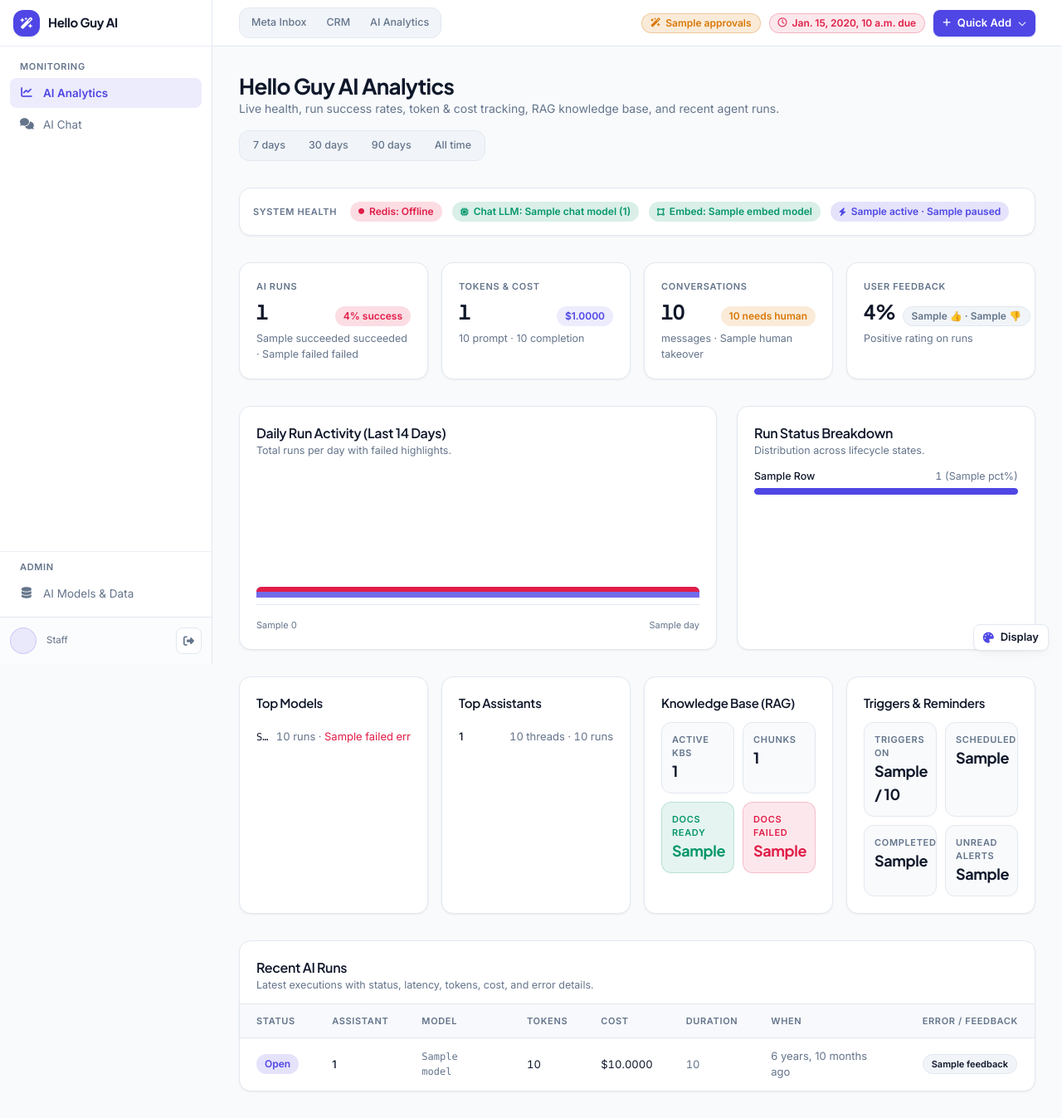
After one commit to jay19patel/Hello-Guys, a Django app: template backend/hello_guy_ai/templates/hello_guy_ai/analytics.html in a window 1280 px wide. The commit adds this page. Shown: the whole page at 83% size. Run offline with Django 5.2, Linux system fonts and the light colour scheme; the template is opened without the code that fills it: most values are stand-ins (such as "Sample title", 1, 10 or a date in 2020); parts of the project's set-up code (start-up, migrations or seed data) failed here and were passed over; some libraries are stand-ins or nearby versions.

Commit message:
feat: add AI analytics dashboard and reporting module

```diff
--- /dev/null
+++ b/backend/hello_guy_ai/templates/hello_guy_ai/analytics.html
@@ -0,0 +1,295 @@
+{% extends "base.html" %}
+{% load humanize %}
+{% block title %}AI Analytics · Hello Guy AI{% endblock %}
+
+{% block sidebar_brand %}
+<a href="{% url 'hello_guy_ai_analytics' %}" class="flex items-center gap-2.5">
+    <span class="w-8 h-8 rounded-xl bg-accent text-on-accent flex items-center justify-center shadow-soft"><i class="fa-solid fa-wand-magic-sparkles"></i></span>
+    <span class="font-display font-bold text-[15px] text-ink">Hello Guy AI</span>
+</a>
+{% endblock %}
+
+{% block nav_aria_label %}Hello Guy AI{% endblock %}
+
+{% block sidebar_nav %}
+<div class="caps px-3 pt-1 pb-1">Monitoring</div>
+<a href="{% url 'hello_guy_ai_analytics' %}" class="flex items-center gap-3 h-9 px-3 rounded-lg bg-accent/10 text-accent font-semibold">
+    <i class="fa-solid fa-chart-line w-4 text-center shrink-0"></i> AI Analytics
+</a>
+<a href="{% url 'hello_guy_ai_chat' %}" class="flex items-center gap-3 h-9 px-3 rounded-lg text-muted hover:bg-subtle hover:text-ink transition-colors">
+    <i class="fa-solid fa-comments w-4 text-center shrink-0"></i> AI Chat
+</a>
+{% endblock %}
+
+{% block sidebar_system %}
+<div class="border-t border-line/70 px-3 py-2.5 flex flex-col gap-0.5 text-[13.5px]">
+    <div class="caps px-3 pb-1">Admin</div>
+    <a href="/admin/hello_guy_ai/" class="flex items-center gap-3 h-9 px-3 rounded-lg text-muted hover:bg-subtle hover:text-ink transition-colors">
+        <i class="fa-solid fa-database w-4 text-center shrink-0"></i> AI Models &amp; Data
+    </a>
+</div>
+{% endblock %}
+
+{% block user_role_label %}{% if request.user.is_superuser %}Superuser{% else %}Staff{% endif %}{% endblock %}
+
+{% block content %}
+<header class="flex flex-wrap items-end justify-between gap-4">
+    <div>
+        <h1 class="font-display text-[26px] leading-[32px] font-bold tracking-tight">Hello Guy AI Analytics</h1>
+        <p class="text-muted">Live health, run success rates, token &amp; cost tracking, RAG knowledge base, and recent agent runs.</p>
+    </div>
+    <div class="flex items-center gap-1 bg-subtle border border-line rounded-xl p-1 text-[12.5px] font-medium">
+        <a href="?period=7d" class="px-3 py-1 rounded-lg transition-colors {% if period == '7d' %}bg-surface text-ink shadow-soft font-semibold{% else %}text-muted hover:text-ink{% endif %}">7 days</a>
+        <a href="?period=30d" class="px-3 py-1 rounded-lg transition-colors {% if period == '30d' %}bg-surface text-ink shadow-soft font-semibold{% else %}text-muted hover:text-ink{% endif %}">30 days</a>
+        <a href="?period=90d" class="px-3 py-1 rounded-lg transition-colors {% if period == '90d' %}bg-surface text-ink shadow-soft font-semibold{% else %}text-muted hover:text-ink{% endif %}">90 days</a>
+        <a href="?period=all" class="px-3 py-1 rounded-lg transition-colors {% if period == 'all' %}bg-surface text-ink shadow-soft font-semibold{% else %}text-muted hover:text-ink{% endif %}">All time</a>
+    </div>
+</header>
+
+<!-- Live System Health Strip -->
+<section class="card p-4 flex flex-wrap items-center gap-3">
+    <span class="caps mr-1">System Health</span>
+    <span class="pill {% if health.redis_ok %}bg-ok/15 text-ok{% else %}bg-bad/15 text-bad{% endif %}">
+        <i class="fa-solid fa-circle text-[7px]"></i>
+        Redis: {% if health.redis_ok %}Connected{% else %}Offline{% endif %}
+    </span>
+    <span class="pill {% if health.chat_model %}bg-ok/15 text-ok{% else %}bg-warn/15 text-warn{% endif %}">
+        <i class="fa-solid fa-microchip text-[10px]"></i>
+        Chat LLM: {% if health.chat_model %}{{ health.chat_model.name }} ({{ health.chat_model.model_id }}){% else %}Not configured{% endif %}
+    </span>
+    <span class="pill {% if health.embed_model %}bg-ok/15 text-ok{% else %}bg-subtle border border-line text-muted{% endif %}">
+        <i class="fa-solid fa-vector-square text-[10px]"></i>
+        Embed: {% if health.embed_model %}{{ health.embed_model.name }}{% else %}None{% endif %}
+    </span>
+    <span class="pill {% if health.active_runs %}bg-accent/15 text-accent{% else %}bg-subtle border border-line text-muted{% endif %}">
+        <i class="fa-solid fa-bolt text-[10px]"></i>
+        {{ health.active_runs }} active · {{ health.paused_runs }} paused
+    </span>
+</section>
+
+<!-- Top KPIs -->
+<section class="grid sm:grid-cols-2 xl:grid-cols-4 gap-4">
+    <div class="card p-5 flex flex-col gap-1.5">
+        <span class="caps">AI Runs</span>
+        <div class="flex items-baseline justify-between gap-2">
+            <span class="font-display text-2xl font-bold tabular-nums">{{ kpis.total_runs|intcomma }}</span>
+            {% if kpis.success_rate != None %}
+            <span class="pill {% if kpis.success_rate >= 90 %}bg-ok/15 text-ok{% elif kpis.success_rate >= 70 %}bg-warn/15 text-warn{% else %}bg-bad/15 text-bad{% endif %}">{{ kpis.success_rate }}% success</span>
+            {% endif %}
+        </div>
+        <p class="text-[12.5px] text-muted">{{ kpis.succeeded }} succeeded · {{ kpis.failed }} failed</p>
+    </div>
+
+    <div class="card p-5 flex flex-col gap-1.5">
+        <span class="caps">Tokens &amp; Cost</span>
+        <div class="flex items-baseline justify-between gap-2">
+            <span class="font-display text-2xl font-bold tabular-nums">{{ kpis.total_tokens|intcomma }}</span>
+            <span class="pill bg-accent/10 text-accent">${{ kpis.total_cost|floatformat:4 }}</span>
+        </div>
+        <p class="text-[12.5px] text-muted">{{ kpis.prompt_tokens|intcomma }} prompt · {{ kpis.completion_tokens|intcomma }} completion</p>
+    </div>
+
+    <div class="card p-5 flex flex-col gap-1.5">
+        <span class="caps">Conversations</span>
+        <div class="flex items-baseline justify-between gap-2">
+            <span class="font-display text-2xl font-bold tabular-nums">{{ kpis.threads|intcomma }}</span>
+            {% if kpis.needs_human %}
+            <span class="pill bg-warn/15 text-warn">{{ kpis.needs_human }} needs human</span>
+            {% endif %}
+        </div>
+        <p class="text-[12.5px] text-muted">{{ kpis.messages|intcomma }} messages · {{ kpis.human_mode }} human takeover</p>
+    </div>
+
+    <div class="card p-5 flex flex-col gap-1.5">
+        <span class="caps">User Feedback</span>
+        <div class="flex items-baseline justify-between gap-2">
+            <span class="font-display text-2xl font-bold tabular-nums">{% if kpis.fb_rate != None %}{{ kpis.fb_rate }}%{% else %}—{% endif %}</span>
+            <span class="pill bg-subtle border border-line text-muted">{{ kpis.fb_up }} 👍 · {{ kpis.fb_down }} 👎</span>
+        </div>
+        <p class="text-[12.5px] text-muted">Positive rating on runs</p>
+    </div>
+</section>
+
+<!-- Daily Trend + Run Status Breakdown -->
+<section class="grid lg:grid-cols-[minmax(0,1.6fr)_minmax(0,1fr)] gap-6">
+    <div class="card p-5 flex flex-col gap-4">
+        <div class="flex items-center justify-between">
+            <div>
+                <h2 class="font-display text-[16px] font-semibold text-ink">Daily Run Activity (Last 14 Days)</h2>
+                <p class="text-[12.5px] text-muted">Total runs per day with failed highlights.</p>
+            </div>
+        </div>
+        <div class="h-40 flex items-end gap-1.5 pt-4 border-b border-line pb-2">
+            {% for day in daily_trend %}
+            <div class="flex-1 flex flex-col items-center justify-end gap-1 h-full group" title="{{ day.label }}: {{ day.total }} runs ({{ day.failed }} failed)">
+                <span class="text-[10px] text-muted tabular-nums opacity-0 group-hover:opacity-100 transition-opacity">{{ day.total }}</span>
+                <div class="w-full rounded-t-md bg-accent/80 hover:bg-accent transition-all relative overflow-hidden" style="height: {{ day.height_pct }}%;">
+                    {% if day.failed %}
+                    <div class="absolute inset-x-0 top-0 h-1.5 bg-bad"></div>
+                    {% endif %}
+                </div>
+            </div>
+            {% endfor %}
+        </div>
+        <div class="flex items-center justify-between text-[11px] text-muted tabular-nums">
+            <span>{{ daily_trend.0.label }}</span>
+            <span>{% with last_day=daily_trend|last %}{{ last_day.label }}{% endwith %}</span>
+        </div>
+    </div>
+
+    <div class="card p-5 flex flex-col gap-3">
+        <div>
+            <h2 class="font-display text-[16px] font-semibold text-ink">Run Status Breakdown</h2>
+            <p class="text-[12.5px] text-muted">Distribution across lifecycle states.</p>
+        </div>
+        <div class="flex flex-col gap-2.5">
+            {% for row in status_rows %}
+            <div class="flex flex-col gap-1">
+                <div class="flex items-center justify-between text-[12.5px]">
+                    <span class="font-medium capitalize text-ink">{{ row.label }}</span>
+                    <span class="text-muted tabular-nums">{{ row.count }} ({{ row.pct }}%)</span>
+                </div>
+                <div class="h-2 rounded-full bg-subtle overflow-hidden">
+                    <div class="h-full rounded-full {% if row.value == 'succeeded' %}bg-ok{% elif row.value == 'failed' %}bg-bad{% elif row.value == 'paused' %}bg-warn{% else %}bg-accent{% endif %}" style="width: {{ row.pct }}%;"></div>
+                </div>
+            </div>
+            {% endfor %}
+        </div>
+    </div>
+</section>
+
+<!-- Models, Assistants, RAG & Automation -->
+<section class="grid md:grid-cols-2 xl:grid-cols-4 gap-4">
+    <div class="card p-5 flex flex-col gap-3">
+        <h2 class="font-display text-[15px] font-semibold text-ink">Top Models</h2>
+        {% if model_rows %}
+        <ul class="divide-y divide-line text-[13px]">
+            {% for m in model_rows %}
+            <li class="py-2 flex items-center justify-between gap-2">
+                <span class="font-mono text-[12px] text-ink truncate" title="{{ m.model }}">{{ m.model }}</span>
+                <span class="text-muted tabular-nums shrink-0">{{ m.runs }} runs{% if m.failed %} · <span class="text-bad">{{ m.failed }} err</span>{% endif %}</span>
+            </li>
+            {% endfor %}
+        </ul>
+        {% else %}
+        <p class="text-[12.5px] text-muted">No model runs recorded yet.</p>
+        {% endif %}
+    </div>
+
+    <div class="card p-5 flex flex-col gap-3">
+        <h2 class="font-display text-[15px] font-semibold text-ink">Top Assistants</h2>
+        {% if assistant_rows %}
+        <ul class="divide-y divide-line text-[13px]">
+            {% for a in assistant_rows %}
+            <li class="py-2 flex items-center justify-between gap-2">
+                <span class="font-medium text-ink truncate">{{ a.assistant_id }}</span>
+                <span class="text-muted tabular-nums shrink-0">{{ a.threads }} threads · {{ a.runs }} runs</span>
+            </li>
+            {% endfor %}
+        </ul>
+        {% else %}
+        <p class="text-[12.5px] text-muted">No assistant threads yet.</p>
+        {% endif %}
+    </div>
+
+    <div class="card p-5 flex flex-col gap-3">
+        <h2 class="font-display text-[15px] font-semibold text-ink">Knowledge Base (RAG)</h2>
+        <div class="grid grid-cols-2 gap-2.5 text-[13px]">
+            <div class="p-3 rounded-xl bg-subtle/50 border border-line">
+                <p class="caps">Active KBs</p>
+                <p class="font-display text-lg font-bold">{{ rag.kb_count }}</p>
+            </div>
+            <div class="p-3 rounded-xl bg-subtle/50 border border-line">
+                <p class="caps">Chunks</p>
+                <p class="font-display text-lg font-bold">{{ rag.total_chunks|intcomma }}</p>
+            </div>
+            <div class="p-3 rounded-xl bg-ok/10 border border-ok/20">
+                <p class="caps text-ok">Docs Ready</p>
+                <p class="font-display text-lg font-bold text-ok">{{ rag.docs_ready }}</p>
+            </div>
+            <div class="p-3 rounded-xl {% if rag.docs_failed %}bg-bad/10 border border-bad/20{% else %}bg-subtle/50 border border-line{% endif %}">
+                <p class="caps {% if rag.docs_failed %}text-bad{% endif %}">Docs Failed</p>
+                <p class="font-display text-lg font-bold {% if rag.docs_failed %}text-bad{% endif %}">{{ rag.docs_failed }}</p>
+            </div>
+        </div>
+    </div>
+
+    <div class="card p-5 flex flex-col gap-3">
+        <h2 class="font-display text-[15px] font-semibold text-ink">Triggers &amp; Reminders</h2>
+        <div class="grid grid-cols-2 gap-2.5 text-[13px]">
+            <div class="p-3 rounded-xl bg-subtle/50 border border-line">
+                <p class="caps">Triggers On</p>
+                <p class="font-display text-lg font-bold">{{ automation.triggers_enabled }} / {{ automation.triggers_total }}</p>
+            </div>
+            <div class="p-3 rounded-xl bg-subtle/50 border border-line">
+                <p class="caps">Scheduled</p>
+                <p class="font-display text-lg font-bold">{{ automation.reminders_scheduled }}</p>
+            </div>
+            <div class="p-3 rounded-xl bg-subtle/50 border border-line">
+                <p class="caps">Completed</p>
+                <p class="font-display text-lg font-bold">{{ automation.reminders_done }}</p>
+            </div>
+            <div class="p-3 rounded-xl bg-subtle/50 border border-line">
+                <p class="caps">Unread Alerts</p>
+                <p class="font-display text-lg font-bold">{{ automation.unread_notifications }}</p>
+            </div>
+        </div>
+    </div>
+</section>
+
+<!-- Recent Runs & Errors -->
+<section class="card overflow-hidden">
+    <div class="px-5 pt-5 pb-3 border-b border-line flex items-center justify-between">
+        <div>
+            <h2 class="font-display text-[16px] font-semibold text-ink">Recent AI Runs</h2>
+            <p class="text-[12.5px] text-muted">Latest executions with status, latency, tokens, cost, and error details.</p>
+        </div>
+    </div>
+    {% if recent_runs %}
+    <div class="overflow-x-auto">
+        <table class="w-full text-left text-[13px]">
+            <thead>
+                <tr class="table-head border-b border-line">
+                    <th>Status</th>
+                    <th>Assistant</th>
+                    <th>Model</th>
+                    <th>Tokens</th>
+                    <th>Cost</th>
+                    <th>Duration</th>
+                    <th>When</th>
+                    <th>Error / Feedback</th>
+                </tr>
+            </thead>
+            <tbody class="divide-y divide-line">
+                {% for r in recent_runs %}
+                <tr class="hover:bg-subtle/40">
+                    <td class="px-5 py-3">
+                        <span class="pill capitalize {% if r.status == 'succeeded' %}bg-ok/15 text-ok{% elif r.status == 'failed' %}bg-bad/15 text-bad{% elif r.status == 'paused' %}bg-warn/15 text-warn{% else %}bg-accent/15 text-accent{% endif %}">
+                            {{ r.status }}
+                        </span>
+                    </td>
+                    <td class="px-5 py-3 font-medium text-ink">{{ r.assistant_id }}</td>
+                    <td class="px-5 py-3 font-mono text-[12px] text-muted">{{ r.model }}</td>
+                    <td class="px-5 py-3 tabular-nums">{{ r.tokens|intcomma }}</td>
+                    <td class="px-5 py-3 tabular-nums">${{ r.cost|floatformat:4 }}</td>
+                    <td class="px-5 py-3 tabular-nums text-muted">{{ r.duration }}</td>
+                    <td class="px-5 py-3 text-muted">{{ r.created_at|naturaltime }}</td>
+                    <td class="px-5 py-3 max-w-xs truncate">
+                        {% if r.error %}
+                        <span class="text-bad text-[12px]" title="{{ r.error }}">{{ r.error }}</span>
+                        {% elif r.feedback %}
+                        <span class="pill bg-subtle border border-line text-[11px]">{{ r.feedback }}</span>
+                        {% else %}
+                        <span class="text-muted">—</span>
+                        {% endif %}
+                    </td>
+                </tr>
+                {% endfor %}
+            </tbody>
+        </table>
+    </div>
+    {% else %}
+    {% include "components/_empty_state.html" with icon="fa-chart-line" title="No AI runs yet" subtitle="Start chatting in AI Chat or Meta Inbox to see run analytics here." %}
+    {% endif %}
+</section>
+{% endblock %}
--- a/backend/hello_guy_ai/urls.py
+++ b/backend/hello_guy_ai/urls.py
@@ -1,11 +1,12 @@
 from django.urls import path
 
 from hello_guy_ai.api import api
-from hello_guy_ai.views import chat_page, run_stream, thread_stream
+from hello_guy_ai.views import ai_analytics, chat_page, run_stream, thread_stream
 
 urlpatterns = [
     path("api/ai/", api.urls),
     path("api/ai/runs/<uuid:run_id>/stream", run_stream, name="hello_guy_ai_run_stream"),
     path("api/ai/public/threads/<uuid:thread_id>/events", thread_stream, name="hello_guy_ai_thread_stream"),
+    path("ai/analytics/", ai_analytics, name="hello_guy_ai_analytics"),
     path("chat/", chat_page, name="hello_guy_ai_chat"),
 ]
--- a/backend/templates/base.html
+++ b/backend/templates/base.html
@@ -66,6 +66,7 @@
                 <div class="hidden sm:flex items-center gap-1 bg-subtle border border-line rounded-xl p-1 text-[12.5px] font-medium">
                     <a href="{% url 'dashboard' %}" class="px-2.5 py-1 rounded-lg transition-colors {% if request.path|slice:':5' == '/meta' %}bg-surface text-ink shadow-soft font-semibold{% else %}text-muted hover:text-ink{% endif %}">Meta Inbox</a>
                     <a href="{% url 'crm:overview' %}" class="px-2.5 py-1 rounded-lg transition-colors {% if request.path|slice:':4' == '/crm' %}bg-surface text-ink shadow-soft font-semibold{% else %}text-muted hover:text-ink{% endif %}">CRM</a>
+                    <a href="{% url 'hello_guy_ai_analytics' %}" class="px-2.5 py-1 rounded-lg transition-colors {% if request.path|slice:':13' == '/ai/analytics' %}bg-surface text-ink shadow-soft font-semibold{% else %}text-muted hover:text-ink{% endif %}">AI Analytics</a>
                 </div>
             </div>
 
```
Also changed, not shown: backend/hello_guy_ai/analytics.py (added, +229 -0 lines), backend/hello_guy_ai/tests/test_analytics.py (added, +47 -0 lines), backend/hello_guy_ai/views.py (+11 -0 lines), 1 other file.
